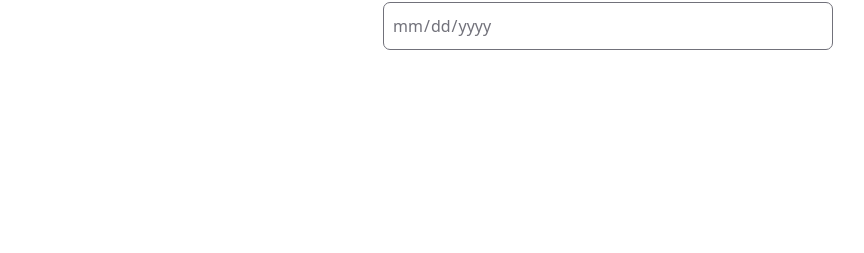
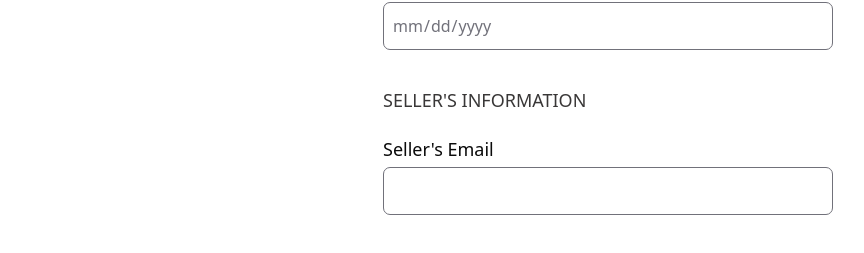
Before and after one commit to Orange-Invent-House-Ltd/mybalancewidget, a React (Vite) app: page /buyer/item-details in a window 1280 px wide. Shown: the part 617-870 px from the top of the page, without its empty margins (32-896 px from the left). Before the commit the page ends 800 px from the top, so only its background shows below. Built offline with nearby package versions, Linux system fonts and the light colour scheme.

Commit message:
Add buyer and seller information

```diff
--- a/src/pages/buyer/dashboard/ItemInformation.tsx
+++ b/src/pages/buyer/dashboard/ItemInformation.tsx
@@ -72,59 +72,26 @@ const ItemInformation = () => {
               readOnly
             />
           </div>
-          {/* <h1 className="mt-6 text-[#393737] text-lg font-medium">
-            VENDOR ACCOUNT INFORMATION
+          <h1 className="mt-6 text-[#393737] text-lg font-medium">
+            SELLER'S INFORMATION
           </h1>
           <div className="mt-6 flex flex-col">
+            {/* <TextField
+              control={control}
+              name="sellerName"
+              rules={{ required: "this field is required" }}
+              label="Seller's Name"
+              readOnly
+            /> */}
             <TextField
               control={control}
-              name="bankName"
+              name="sellerEmail"
               rules={{ required: "this field is required" }}
-              label="Bank Name"
-              readOnly
-              placeholder="Access Bank"
-            />
-            <TextField
-              control={control}
-              name="accNum"
-              rules={{ required: "this field is required" }}
-              label="Enter Account number"
-              placeholder="1234567890"
-              readOnly
-            />
-            <TextField
-              control={control}
-              name="accName"
-              rules={{ required: "this field is required" }}
-              label="Account Name"
-              placeholder="e.g JMusty Feet"
-              readOnly
-            />
-            <TextField
-              control={control}
-              name="email"
-              rules={{ required: "this field is required" }}
-              label="Email"
-              placeholder="e.g JMustyfeet@gmail.com"
+              label="Seller's Email"
+              value={cartData?.escrow?.parties?.seller}
               readOnly
             />
           </div>
-
-          <div className="mt-6 space-y-3 mb-16">
-            <Button
-              fullWidth
-              variant="outlined"
-            >
-              {" "}
-              reject information{" "}
-            </Button>
-            <Button
-              fullWidth
-            >
-              {" "}
-              accept information{" "}
-            </Button>
-          </div> */}
         </form>
       </div>
     </div>
--- a/src/pages/seller/dashboard/ItemInformation.tsx
+++ b/src/pages/seller/dashboard/ItemInformation.tsx
@@ -72,59 +72,26 @@ const ItemInformation = () => {
               readOnly
             />
           </div>
-          {/* <h1 className="mt-6 text-[#393737] text-lg font-medium">
-            VENDOR ACCOUNT INFORMATION
+          <h1 className="mt-6 text-[#393737] text-lg font-medium">
+            BUYER'S INFORMATION
           </h1>
           <div className="mt-6 flex flex-col">
+            {/* <TextField
+              control={control}
+              name="BuyerName"
+              rules={{ required: "this field is required" }}
+              label="Buyer's Name"
+              readOnly
+            /> */}
             <TextField
               control={control}
-              name="bankName"
+              name="buyerEmail"
               rules={{ required: "this field is required" }}
-              label="Bank Name"
-              readOnly
-              placeholder="Access Bank"
-            />
-            <TextField
-              control={control}
-              name="accNum"
-              rules={{ required: "this field is required" }}
-              label="Enter Account number"
-              placeholder="1234567890"
-              readOnly
-            />
-            <TextField
-              control={control}
-              name="accName"
-              rules={{ required: "this field is required" }}
-              label="Account Name"
-              placeholder="e.g JMusty Feet"
-              readOnly
-            />
-            <TextField
-              control={control}
-              name="email"
-              rules={{ required: "this field is required" }}
-              label="Email"
-              placeholder="e.g JMustyfeet@gmail.com"
+              label="Buyer's Email"
+              value={cartData?.escrow?.parties?.buyer}
               readOnly
             />
           </div>
-
-          <div className="mt-6 space-y-3 mb-16">
-            <Button
-              fullWidth
-              variant="outlined"
-            >
-              {" "}
-              reject information{" "}
-            </Button>
-            <Button
-              fullWidth
-            >
-              {" "}
-              accept information{" "}
-            </Button>
-          </div> */}
         </form>
       </div>
     </div>
```
